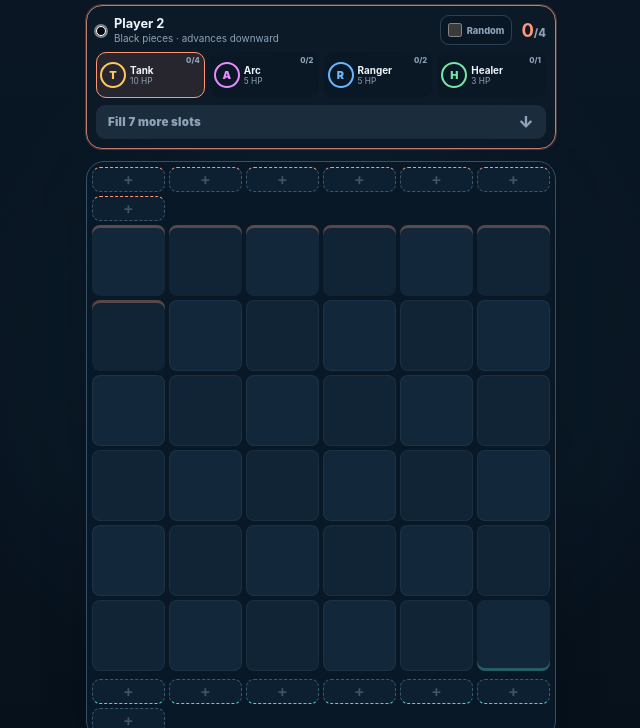
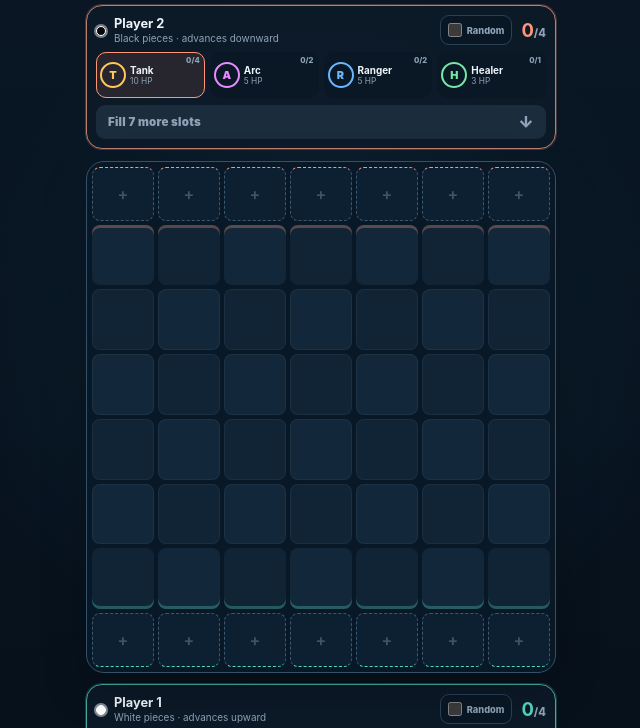
Before and after one commit to Saimoth/BoardGame, a website with bundled scripts: page index.html in a window 1280 px wide. Shown: the part 65-793 px from the top of the page, without its empty margins (319-959 px from the left). Built offline with nearby package versions, Linux system fonts and the light colour scheme.

Commit message:
Add seven columns and critical activations

```diff
--- a/styles.css
+++ b/styles.css
@@ -369,12 +369,12 @@ button:focus-visible {
 .board,
 .staging-row {
   display: grid;
-  grid-template-columns: repeat(6, 1fr);
+  grid-template-columns: repeat(7, 1fr);
   gap: 4px;
 }
 
 .board {
-  aspect-ratio: 1;
+  aspect-ratio: 7 / 6;
   padding: 4px 0;
   grid-template-rows: repeat(6, minmax(0, 1fr));
 }
@@ -394,12 +394,7 @@ button:focus-visible {
   box-shadow: inset 0 0 0 1px rgba(144, 181, 207, 0.08);
 }
 
-.board-cell:nth-child(12n + 2),
-.board-cell:nth-child(12n + 4),
-.board-cell:nth-child(12n + 6),
-.board-cell:nth-child(12n + 7),
-.board-cell:nth-child(12n + 9),
-.board-cell:nth-child(12n + 11) {
+.board-cell--alt {
   background: #102435;
 }
 
```
